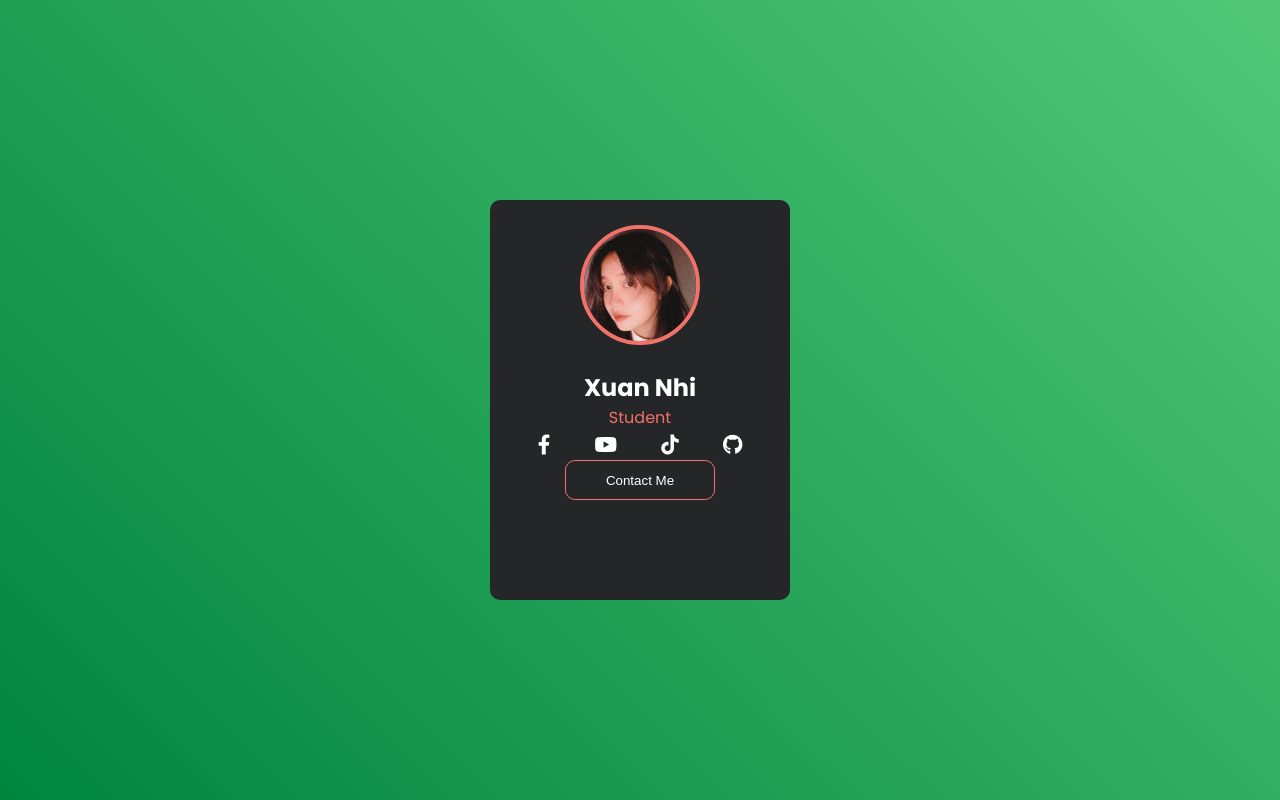
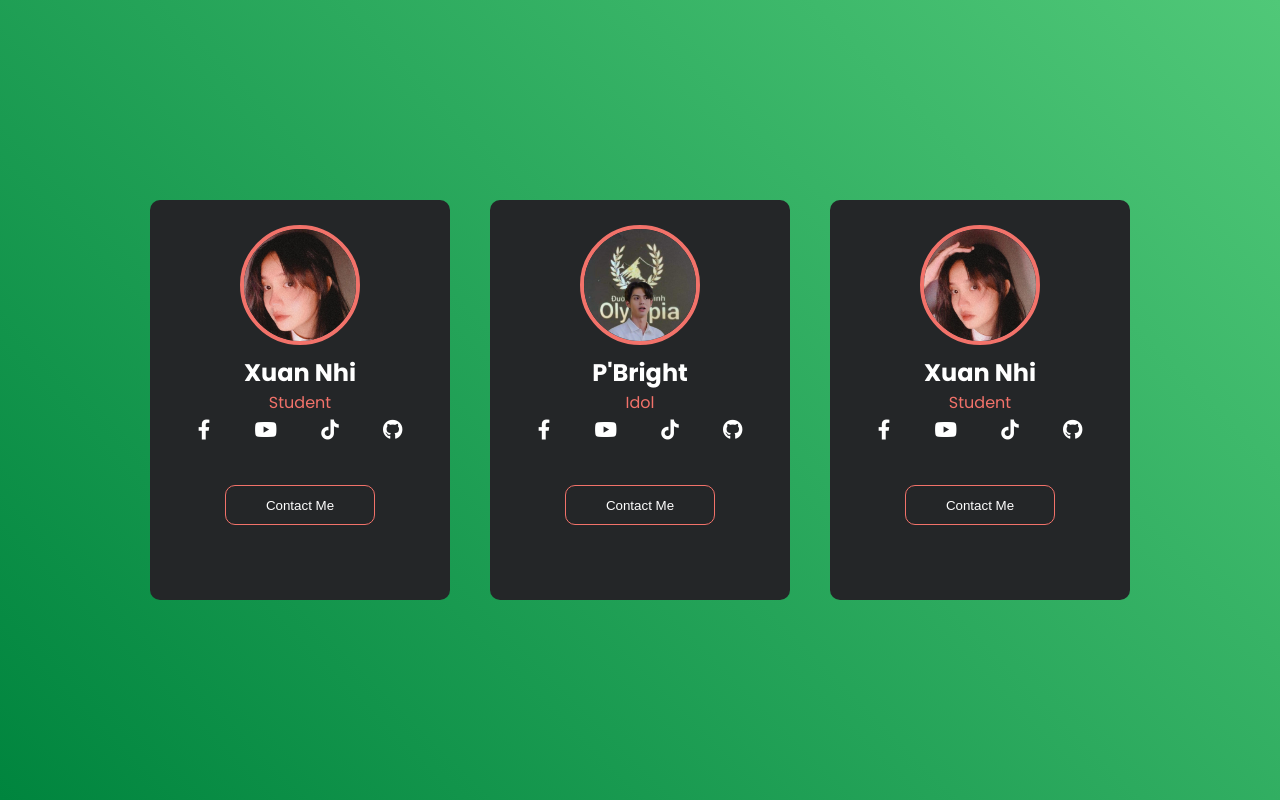
Before and after one commit to xxnhi/30days_project, a plain HTML site: page day2/index.html in a window 1280 px wide. Drawn offline with Linux system fonts and the light colour scheme.

Commit message:
upload d2

```diff
--- a/day2/index.html
+++ b/day2/index.html
@@ -17,12 +17,46 @@
         <h2>Xuan Nhi</h2>
         <p>Student</p>
         <div class="card__social">
-            <a href=""><i class="fab fa-facebook-f"></i></a>
-            <a href=""><i class="fab fa-youtube"></i></a>
-            <a href=""><i class="fab fa-tiktok"></i></a>
-            <a href=""><i class="fab fa-github"></i></a>
+            <a href="https://www.facebook.com/xxnhi2712"><i class="fab fa-facebook-f"></i></a>
+            <a href="https://www.youtube.com/"><i class="fab fa-youtube"></i></a>
+            <a href="https://www.tiktok.com/vi-VN/"><i class="fab fa-tiktok"></i></a>
+            <a href="https://github.com/xxnhi"><i class="fab fa-github"></i></a>
         </div>
         <button>Contact Me</button>
     </div>
+
+    <div class="card">
+        <div class="card__img">
+            <img src="05b2ae9580c94b9712d8.jpg" alt="">
+        </div>
+        <h2>P'Bright</h2>
+        <p>Idol</p>
+        <div class="card__social">
+            <a href="https://www.facebook.com/xxnhi2712"><i class="fab fa-facebook-f"></i></a>
+            <a href="https://www.youtube.com/"><i class="fab fa-youtube"></i></a>
+            <a href="https://www.tiktok.com/vi-VN/"><i class="fab fa-tiktok"></i></a>
+            <a href="https://github.com/xxnhi"><i class="fab fa-github"></i></a>
+        </div>
+        <button>Contact Me</button>
+    </div>
+
+
+    <div class="card">
+        <div class="card__img">
+            <img src="f2c1d36cfd30366e6f21.jpg" alt="">
+        </div>
+        <h2>Xuan Nhi</h2>
+        <p>Student</p>
+        <div class="card__social">
+            <a href="https://www.facebook.com/xxnhi2712"><i class="fab fa-facebook-f"></i></a>
+            <a href="https://www.youtube.com/"><i class="fab fa-youtube"></i></a>
+            <a href="https://www.tiktok.com/vi-VN/"><i class="fab fa-tiktok"></i></a>
+            <a href="https://github.com/xxnhi"><i class="fab fa-github"></i></a>
+        </div>
+        <button>Contact Me</button>
+    </div>
+
+
+
 </body>
 </html>
--- a/day2/style.css
+++ b/day2/style.css
@@ -23,6 +23,8 @@ body{
     background: #242628;
     border-radius: 10px;
     text-align: center;
+    center:hidden;
+    margin: 0 20px;;
 }
 img{
       object-fit: cover ;
@@ -37,7 +39,12 @@ img{
     border: 4px solid var(--primary-color);
     border-radius: 50%;
     overflow: hidden;
-    margin: 25px auto;
+    margin: 0 auto;
+    transform: translateY(25px);
+    transition: 0.5s;
+}
+.card h2{
+    margin-top: 35px;
 }
 .card p{
     color: var(--primary-color);
@@ -58,8 +65,16 @@ img{
     color: white;
    border-radius: 10px;
    transition: 0.5s;
+   margin-top: 40px;
 
 }
 .card button:hover{
     background: var(--primary-color);
 }
+.card__img:hover {
+    width: 100%;
+    height:100%;
+    border-radius: unset;
+    transform: unset;
+    border:none;
+}
```
